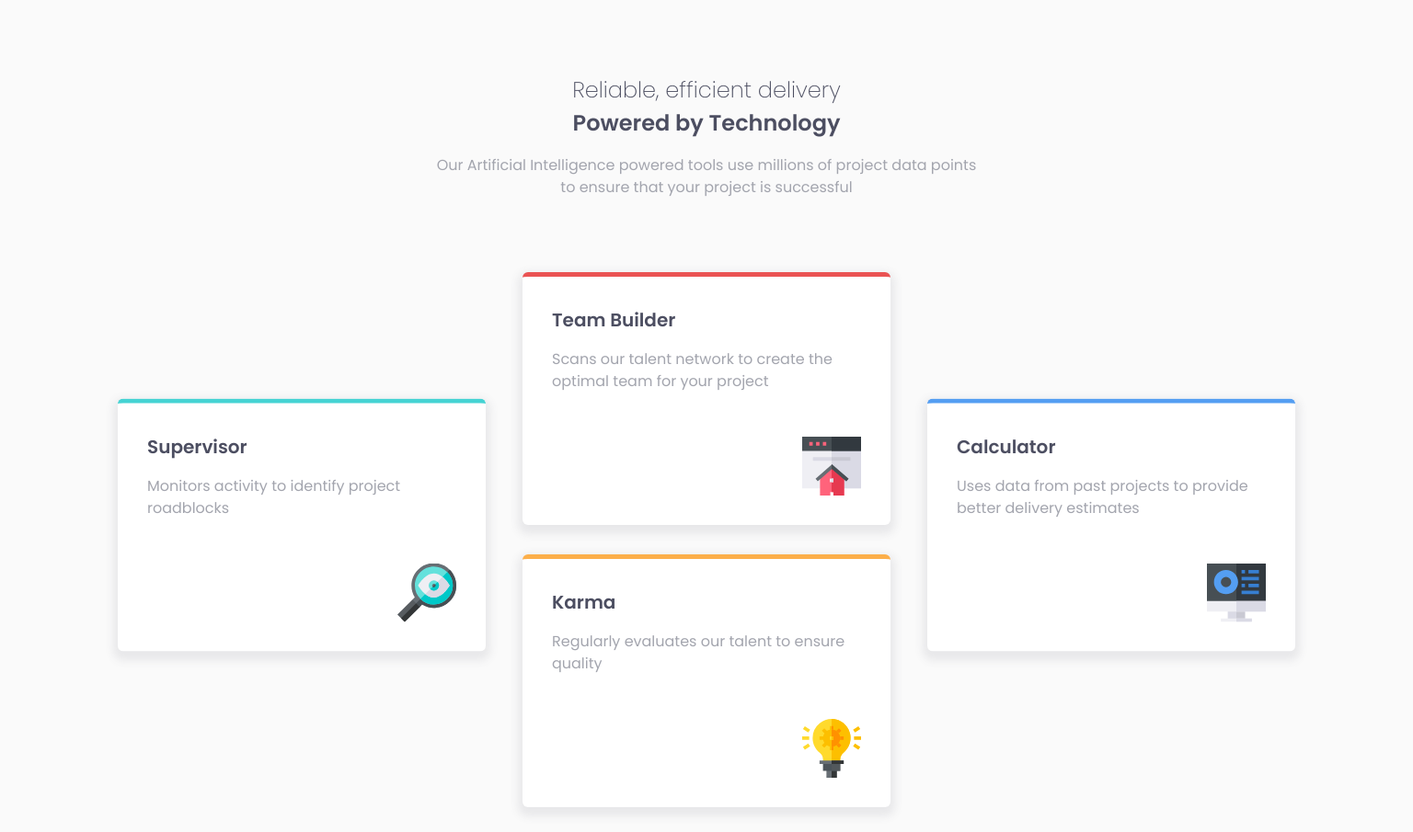
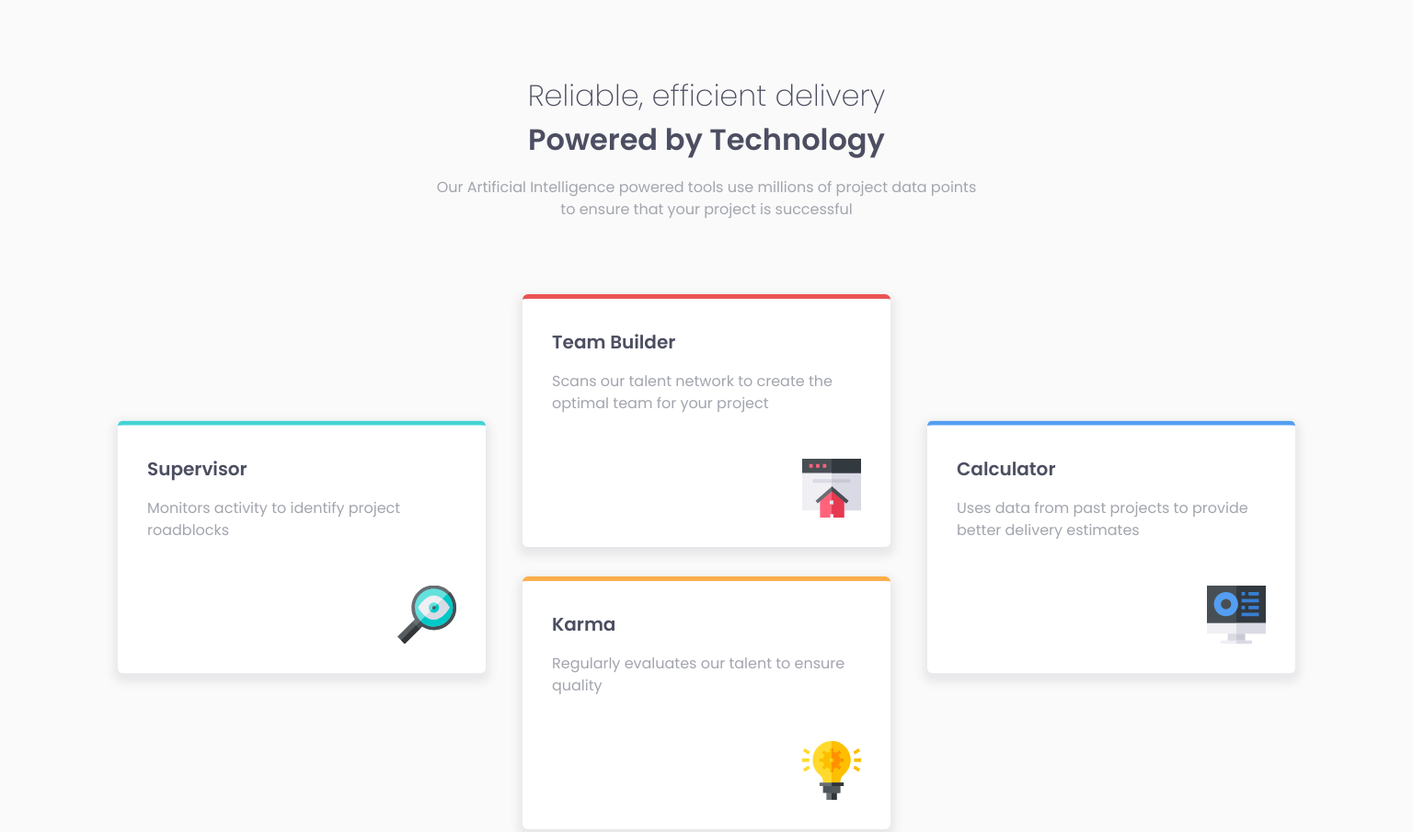
Before and after one commit to LeshyNL/four-card-feature, a plain HTML site: page index.html in a window 1536 px wide. Shown: the top 905 px of the page at 92% size. Drawn offline with Linux system fonts and the light colour scheme.

Commit message:
Correctly update styles.css

```diff
--- a/assets/css/styles.css
+++ b/assets/css/styles.css
@@ -106,6 +106,10 @@ footer {margin-top: 5rem;}
 
 /* Intermediate breakpoint to increase width of page intro */
 @media screen and (min-width: 60.05rem) {
+  .page-title, .page-subtitle {
+    font-size: 1.75rem;
+  }
+
   .page-intro {
     max-width: 37.5rem;
   }
@@ -118,6 +122,10 @@ footer {margin-top: 5rem;}
     margin: 0 auto;
   }
 
+  .page-title, .page-subtitle {
+    font-size: 2rem;
+  }
+
   .card-supervisor, .card-calculator {
     transform: translateY(50%);
   }
```
